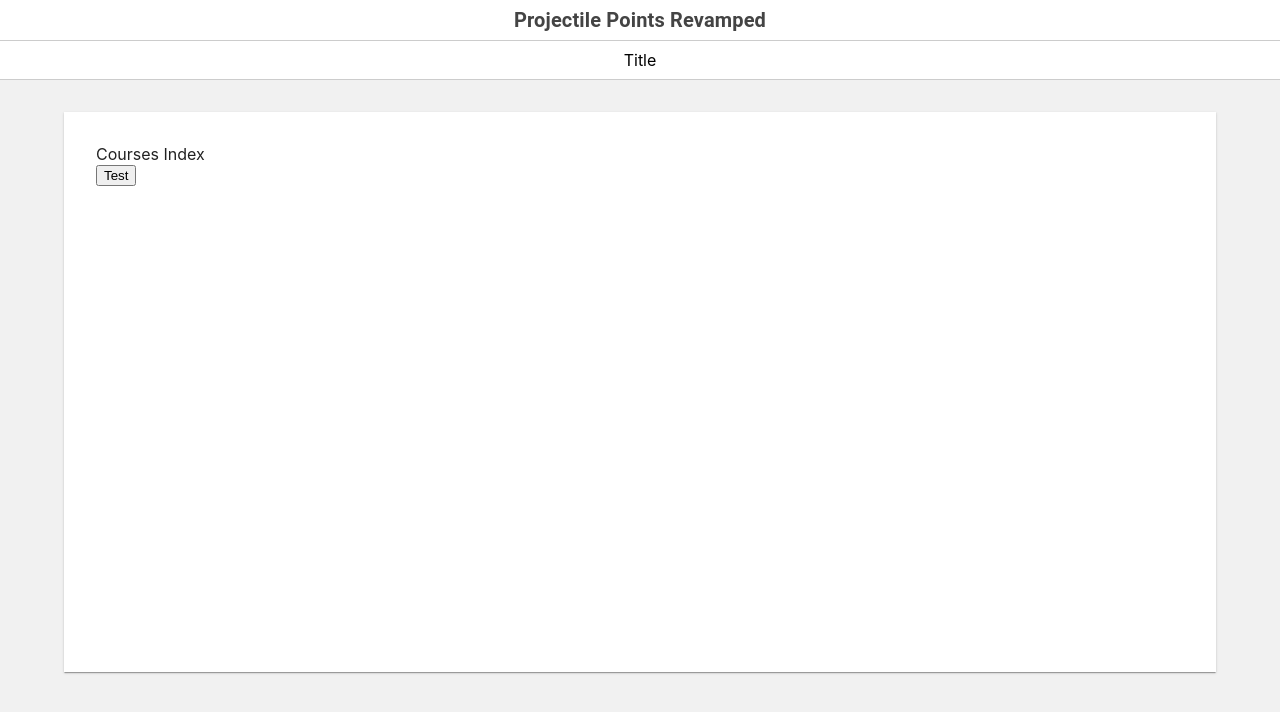
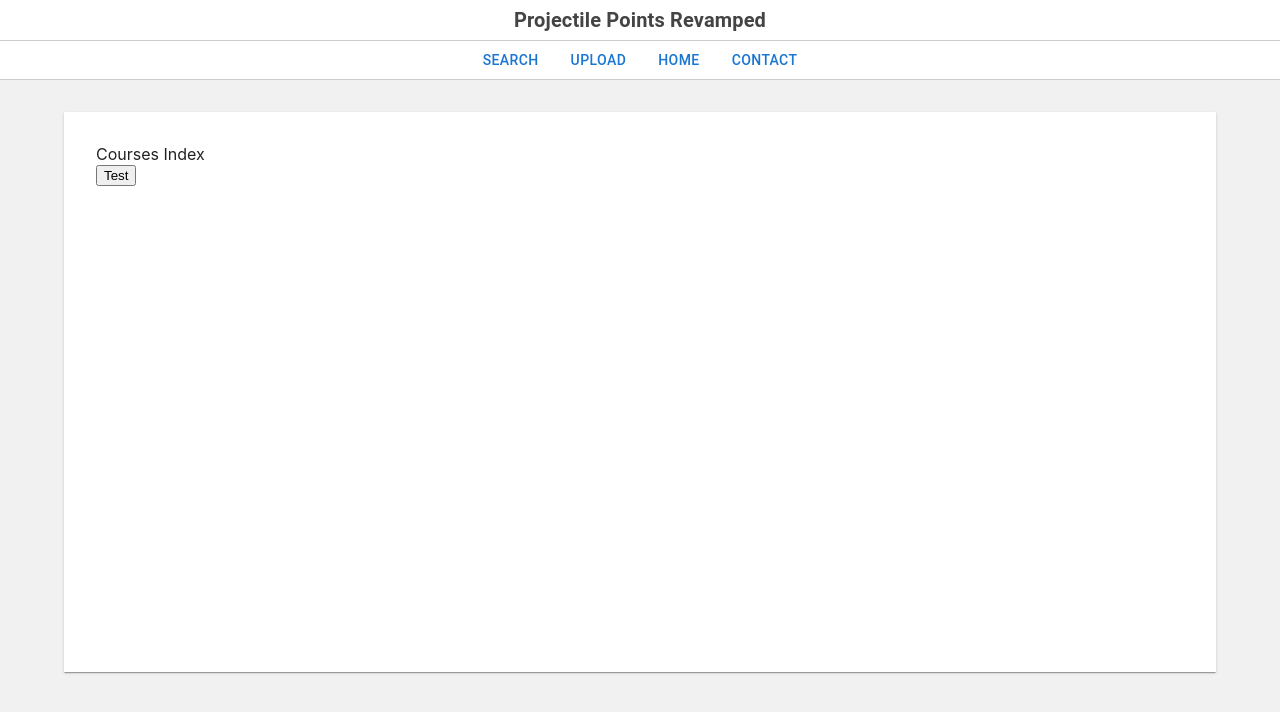
Before and after one commit to cameronmcginley/projectile-points-database, a Next.js app: page /courses in a window 1280 px wide. Shown: the top 712 px of the page. Built offline with nearby package versions, Linux system fonts and the light colour scheme.

Commit message:
Added nav links

```diff
--- a/components/Navbar.tsx
+++ b/components/Navbar.tsx
@@ -1,33 +1,39 @@
 import * as React from "react";
-import { AppBar, Box, Typography, Container, Paper } from "@mui/material";
+import { AppBar, Box, Typography, Container, Button } from "@mui/material";
 import theme from "./palette";
+import NavbarLink from "./NavbarLink";
 
 const Navbar = () => {
   return (
     <>
       {/* Main title */}
-      <Box sx={{
-        width: "100%", height: "5vh", backgroundColor: "white", display: "flex",
+      <Box
+        sx={{
+          width: "100%",
+          height: "5vh",
+          backgroundColor: "white",
+          display: "flex",
           flexDirection: "row",
           alignItems: "center",
           justifyContent: "center",
           // boxShadow: 2,
           zIndex: 1,
-        position: "relative"
-      }}>
+          position: "relative",
+        }}
+      >
         {/* Title */}
         <Typography
           variant="h6"
           noWrap
           component="a"
-          href="/"
+          // href="/"
           sx={{
             fontWeight: 700,
             color: theme.palette.text,
             textDecoration: "none",
-            "&:hover": {
-              color: theme.palette.primary.main,
-            },
+            // "&:hover": {
+            //   color: theme.palette.primary.main,
+            // },
           }}
         >
           Projectile Points Revamped
@@ -35,7 +41,9 @@ const Navbar = () => {
       </Box>
 
       {/* Links */}
-      <Box className="navbar-border" sx={{
+      <Box
+        className="navbar-border"
+        sx={{
           width: "100%",
           height: "5vh",
           backgroundColor: "white",
@@ -43,13 +51,16 @@ const Navbar = () => {
           flexDirection: "row",
           alignItems: "center",
           justifyContent: "center",
-      }}>
-        Title
+        }}
+      >
+        <NavbarLink text="Search" link="/points" />
+        <NavbarLink text="Upload" link="/points/upload" />
+        <NavbarLink text="Home" link="/" />
+        <NavbarLink text="Contact" link="/contact" />
       </Box>
 
       {/* <Box className="bottom-shadow" sx={{ width: "100%", height: ".8vh", backgroundColor: theme.palette.primary.main }} /> */}
     </>
-
   );
 };
 export default Navbar;
--- /dev/null
+++ b/components/NavbarLink.tsx
@@ -0,0 +1,29 @@
+import * as React from "react";
+import { AppBar, Box, Typography, Container, Button } from "@mui/material";
+import theme from "./palette";
+
+const NavbarLink = (props) => {
+  return (
+    <>
+      <Button
+        sx={{
+          height: "100%",
+          border: 0,
+          //   borderRight: 1,
+          //   borderLeft: 1,
+          borderRadius: 0,
+          p: 2,
+          "&:hover": {
+            borderTop: 0,
+            borderBottom: 0,
+          },
+        }}
+        href={props.link}
+        variant="outlined"
+      >
+        {props.text}
+      </Button>
+    </>
+  );
+};
+export default NavbarLink;
```
Lines whose indentation alone changed are shown as unchanged.
